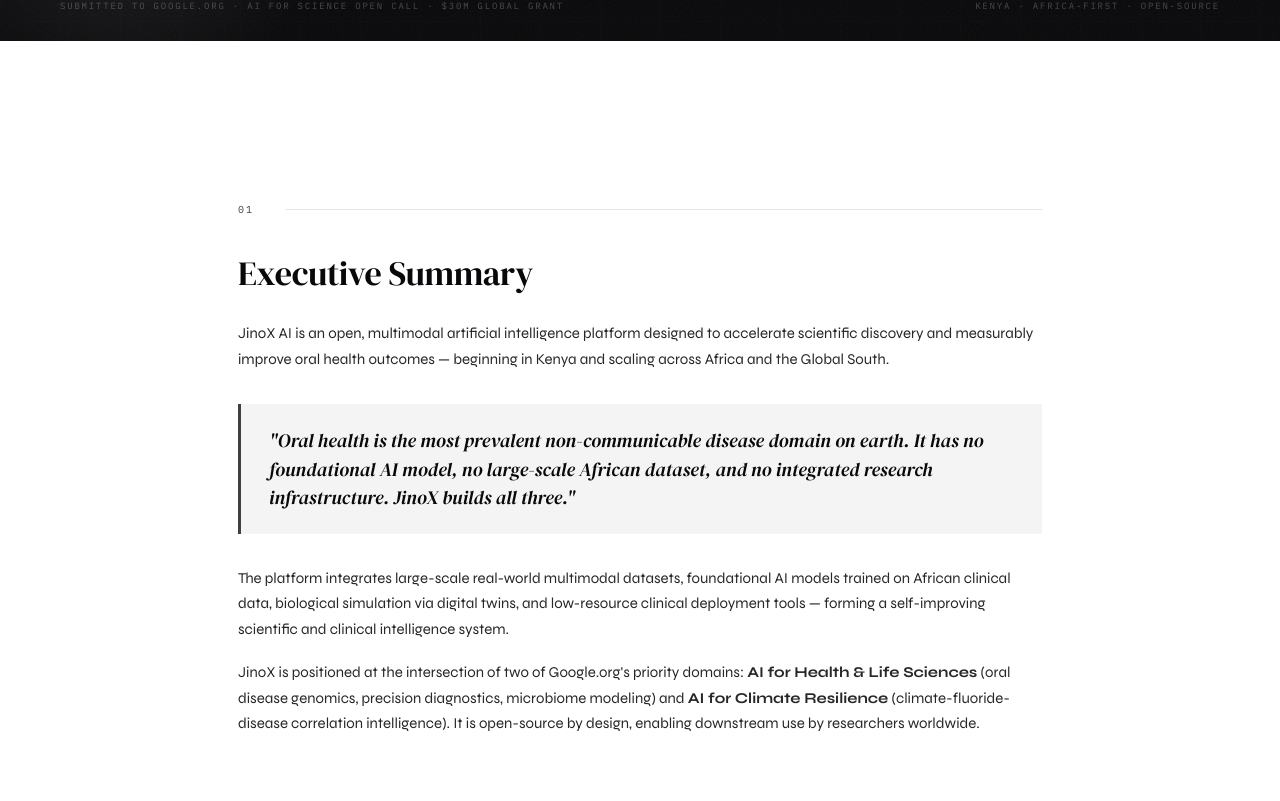
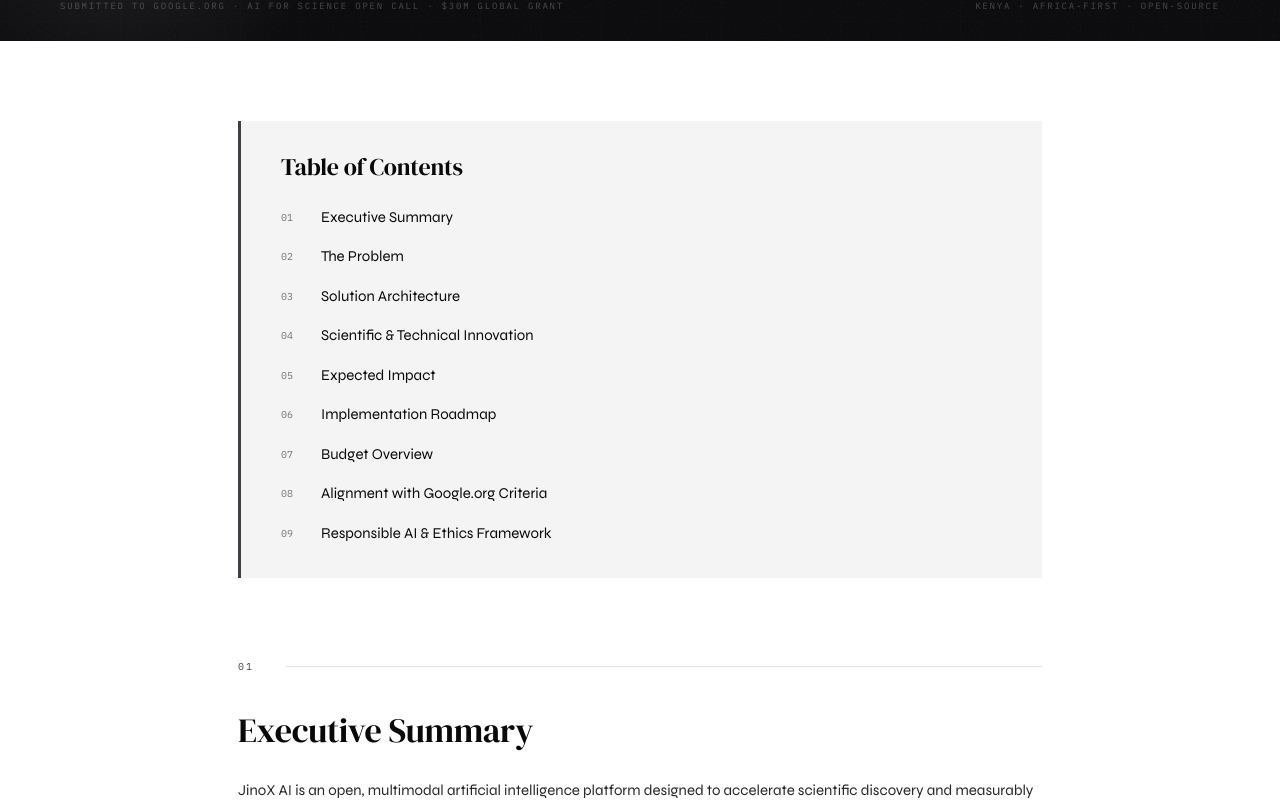
Before and after one commit to eltonarunga/JinoX, a React (Vite) app: page / in a window 1280 px wide. Shown: the part 759-1560 px from the top of the page. Built offline with nearby package versions, Linux system fonts and the light colour scheme.

Commit message:
feat: Add table of contents to document
Introduces a navigable table of contents at the beginning of the document, enhancing user experience by allowing quick navigation to different sections. The TOC entries are linked to corresponding section IDs.

```diff
--- a/src/App.tsx
+++ b/src/App.tsx
@@ -59,13 +59,29 @@
       {/* ====== DOCUMENT BODY ====== */}
       <div className="doc">
 
+        {/* ========== TABLE OF CONTENTS ========== */}
+        <div className="toc">
+          <h2>Table of Contents</h2>
+          <ul className="toc-list">
+            <li><a href="#executive-summary"><span className="toc-num">01</span> Executive Summary</a></li>
+            <li><a href="#problem"><span className="toc-num">02</span> The Problem</a></li>
+            <li><a href="#solution"><span className="toc-num">03</span> Solution Architecture</a></li>
+            <li><a href="#innovation"><span className="toc-num">04</span> Scientific &amp; Technical Innovation</a></li>
+            <li><a href="#impact"><span className="toc-num">05</span> Expected Impact</a></li>
+            <li><a href="#roadmap"><span className="toc-num">06</span> Implementation Roadmap</a></li>
+            <li><a href="#budget"><span className="toc-num">07</span> Budget Overview</a></li>
+            <li><a href="#alignment"><span className="toc-num">08</span> Alignment with Google.org Criteria</a></li>
+            <li><a href="#ethics"><span className="toc-num">09</span> Responsible AI &amp; Ethics Framework</a></li>
+          </ul>
+        </div>
+
         {/* ========== SECTION 1: EXECUTIVE SUMMARY ========== */}
         <div className="section-label">
           <span className="section-num">01</span>
           <div className="section-rule"></div>
         </div>
 
-        <h2>Executive Summary</h2>
+        <h2 id="executive-summary">Executive Summary</h2>
 
         <p>
           JinoX AI is an open, multimodal artificial intelligence platform designed to accelerate scientific discovery and measurably improve oral health outcomes — beginning in Kenya and scaling across Africa and the Global South.
@@ -89,7 +105,7 @@
           <div className="section-rule"></div>
         </div>
 
-        <h2>The Problem</h2>
+        <h2 id="problem">The Problem</h2>
 
         <div className="problem-grid">
           <div className="problem-cell">
@@ -129,7 +145,7 @@
           <div className="kenya-box-label">Kenya Context — Why Here, Why Now</div>
           <div className="kenya-box-title">The ideal proving ground for Africa-first AI science</div>
           <p>
-            Kenya hosts a robust digital health infrastructure (M-Pesa interoperability, NHIF digitization, active telemedicine ecosystem), a growing cadre of clinical AI researchers at institutions including the University of Nairobi, Kenyatta National Hospital, and Aga Khan University Hospital, and an oral health burden that spans all three of Google.org's scientific interest areas: genomics (genetic susceptibility to caries and fluorosis), climate (fluoride-water-diet nexus), and life sciences (oral microbiome dynamics in Sub-Saharan populations).
+            Kenya hosts a robust digital health infrastructure (M-Pesa interoperability, SHA/SHIF digitization, active telemedicine ecosystem), a growing cadre of clinical AI researchers at institutions including the University of Nairobi, Kenyatta National Hospital, and Aga Khan University Hospital, and an oral health burden that spans all three of Google.org's scientific interest areas: genomics (genetic susceptibility to caries and fluorosis), climate (fluoride-water-diet nexus), and life sciences (oral microbiome dynamics in Sub-Saharan populations).
           </p>
           <p>
             JinoX will anchor its initial dataset collection and clinical deployment network in Kenya before expanding to East Africa and the broader continent — creating an open infrastructure that future researchers can build upon.
@@ -156,7 +172,7 @@
           <div className="section-rule"></div>
         </div>
 
-        <h2>Solution Architecture — Six Integrated Layers</h2>
+        <h2 id="solution">Solution Architecture — Six Integrated Layers</h2>
 
         <p>
           JinoX AI is not a single model or application. It is a <strong>self-improving scientific system</strong> composed of six interdependent layers — each generating outputs that feed the next, creating compounding scientific value over time.
@@ -234,7 +250,7 @@
           <div className="section-rule"></div>
         </div>
 
-        <h2>Scientific &amp; Technical Innovation</h2>
+        <h2 id="innovation">Scientific &amp; Technical Innovation</h2>
 
         <h3>AI Innovation</h3>
         <p>
@@ -261,9 +277,10 @@
           <div className="section-rule"></div>
         </div>
 
-        <h2>Expected Impact</h2>
+        <h2 id="impact">Expected Impact</h2>
 
-        <table className="metrics">
+        <div className="metrics-wrapper">
+          <table className="metrics">
           <thead>
             <tr>
               <th>Domain</th>
@@ -317,6 +334,7 @@
             </tr>
           </tbody>
         </table>
+        </div>
 
         {/* ========== SECTION 6: ROADMAP ========== */}
         <div className="section-label">
@@ -324,7 +342,7 @@
           <div className="section-rule"></div>
         </div>
 
-        <h2>Implementation Roadmap — 24 Months</h2>
+        <h2 id="roadmap">Implementation Roadmap — 24 Months</h2>
 
         <div className="roadmap">
           <div className="phase-card">
@@ -368,7 +386,7 @@
               <li>Open Research API launch for global access</li>
               <li>East Africa expansion: Uganda, Tanzania</li>
               <li>50+ facilities, 100k+ patients reached</li>
-              <li>Sustainability model: academic licensing + NHIF integration pathway</li>
+              <li>Sustainability model: academic licensing + SHA/SHIF integration pathway</li>
             </ul>
           </div>
         </div>
@@ -379,7 +397,7 @@
           <div className="section-rule"></div>
         </div>
 
-        <h2>Budget Overview — $2M (24 Months)</h2>
+        <h2 id="budget">Budget Overview — $2M (24 Months)</h2>
 
         <div className="budget-bars">
           <div className="budget-row">
@@ -424,7 +442,7 @@
           <div className="section-rule"></div>
         </div>
 
-        <h2>Alignment with Google.org Criteria</h2>
+        <h2 id="alignment">Alignment with Google.org Criteria</h2>
 
         <div className="align-grid">
           <div className="align-card">
@@ -441,7 +459,7 @@
           </div>
           <div className="align-card">
             <div className="align-title">Scalability &amp; Sustainability</div>
-            <p className="align-desc">The open Research API enables global researcher adoption beyond the grant period. The flywheel model (deployment → new data → better models) is self-sustaining scientifically. Sustainability pathways include academic licensing, NHIF integration, and expansion to East African partners who contribute data and share infrastructure costs.</p>
+            <p className="align-desc">The open Research API enables global researcher adoption beyond the grant period. The flywheel model (deployment → new data → better models) is self-sustaining scientifically. Sustainability pathways include academic licensing, SHA/SHIF integration, and expansion to East African partners who contribute data and share infrastructure costs.</p>
           </div>
         </div>
 
@@ -451,7 +469,7 @@
           <div className="section-rule"></div>
         </div>
 
-        <h2>Responsible AI &amp; Ethics Framework</h2>
+        <h2 id="ethics">Responsible AI &amp; Ethics Framework</h2>
 
         <h3>Data Ethics</h3>
         <p>
@@ -480,7 +498,7 @@
             "JinoX AI becomes the global intelligence layer for oral and craniofacial science — built in Africa, open to the world."
           </div>
           <p className="vision-subtitle">
-            Future expansions include regenerative dentistry simulation, biomaterials discovery, integration with Kenya's broader digital health stack (SHA, formerly NHIF), and cross-disciplinary linkage with microbiome and systemic disease research — positioning oral health as a window into whole-body health intelligence.
+            Future expansions include regenerative dentistry simulation, biomaterials discovery, integration with Kenya's broader digital health stack (SHA/SHIF), and cross-disciplinary linkage with microbiome and systemic disease research — positioning oral health as a window into whole-body health intelligence.
           </p>
         </div>
 
--- a/src/index.css
+++ b/src/index.css
@@ -246,6 +246,48 @@
   padding: 80px 48px 120px;
 }
 
+/* TABLE OF CONTENTS */
+.toc {
+  margin-bottom: 60px;
+  padding: 32px 40px;
+  background: var(--cream);
+  border-left: 3px solid var(--rust);
+}
+
+.toc h2 {
+  font-size: 24px;
+  margin-bottom: 24px;
+  margin-top: 0;
+}
+
+.toc-list {
+  list-style: none;
+  display: flex;
+  flex-direction: column;
+  gap: 14px;
+}
+
+.toc-list a {
+  text-decoration: none;
+  color: var(--ink);
+  font-size: 15px;
+  display: flex;
+  align-items: center;
+  gap: 16px;
+  transition: color 0.2s ease;
+}
+
+.toc-list a:hover {
+  color: var(--rust-light);
+}
+
+.toc-num {
+  font-family: 'IBM Plex Mono', monospace;
+  font-size: 10px;
+  color: var(--muted);
+  min-width: 24px;
+}
+
 /* SECTION HEADERS */
 .section-label {
   display: flex;
@@ -278,6 +320,7 @@
   line-height: 1.15;
   letter-spacing: -0.01em;
   margin-bottom: 28px;
+  scroll-margin-top: 40px;
 }
 
 h3 {
@@ -789,6 +832,51 @@
 .cover-body > *:nth-child(4) { animation-delay: 0.4s; }
 .cover-body > *:nth-child(5) { animation-delay: 0.5s; }
 
+/* RESPONSIVE DESIGN */
+@media (max-width: 1024px) {
+  .cover-stat-row { grid-template-columns: 1fr 1fr; }
+  .cover-stat { border-bottom: 1px solid rgba(255,255,255,0.08); }
+  .cover-stat:nth-child(even) { border-right: none; }
+  .cover-stat:nth-last-child(-n+2) { border-bottom: none; }
+
+  .layers { grid-template-columns: 1fr 1fr; }
+  .roadmap { grid-template-columns: 1fr 1fr; }
+}
+
+@media (max-width: 768px) {
+  .cover-top, .cover-bottom { flex-direction: column; align-items: flex-start; gap: 16px; padding: 24px 32px; }
+  .cover-body { padding: 40px 32px; }
+  .doc { padding: 40px 24px 80px; }
+
+  .problem-grid { grid-template-columns: 1fr; }
+  .layers { grid-template-columns: 1fr; }
+  .roadmap { grid-template-columns: 1fr; }
+  .align-grid { grid-template-columns: 1fr; }
+  .kenya-facts { grid-template-columns: 1fr; }
+
+  .budget-row {
+    grid-template-columns: 1fr;
+    gap: 8px;
+  }
+  .budget-label { margin-bottom: 4px; }
+  .budget-pct { text-align: left; }
+
+  .footer { flex-direction: column; align-items: flex-start; gap: 16px; padding: 32px 24px; }
+  .footer-meta { text-align: left; }
+
+  .kenya-box { padding: 32px 24px; }
+  .vision { padding: 60px 24px; margin: 40px -24px 0; }
+}
+
+@media (max-width: 640px) {
+  .cover-stat-row { grid-template-columns: 1fr; }
+  .cover-stat { border-right: none; border-bottom: 1px solid rgba(255,255,255,0.08); }
+  .cover-stat:last-child { border-bottom: none; }
+
+  .metrics-wrapper { overflow-x: auto; margin: 32px -24px; padding: 0 24px; }
+  .metrics { margin: 0; min-width: 600px; }
+}
+
 @media print {
   .cover { min-height: auto; page-break-after: always; }
   .doc { padding: 40px 32px; }
```
